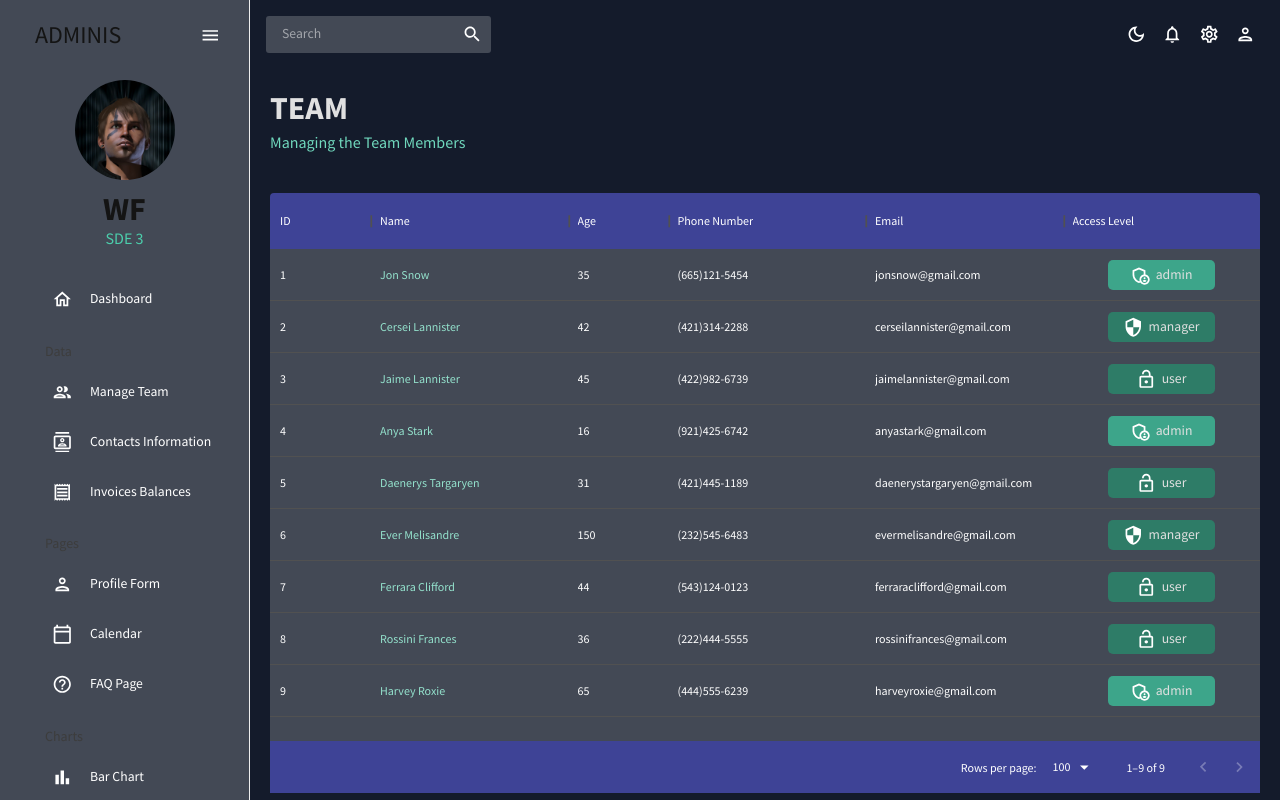
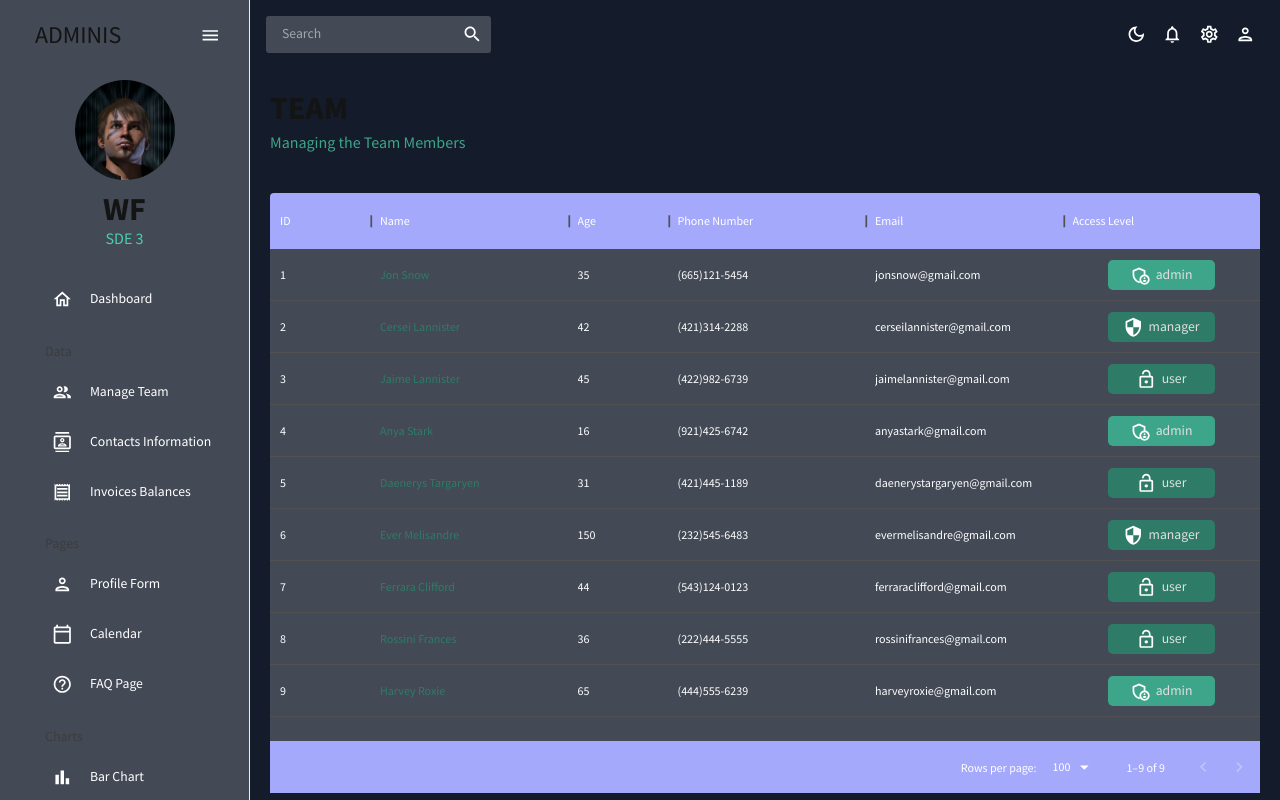
Before and after one commit to fallenreaper/sampleadminconsole, a Next.js app: page /team in a window 1280 px wide. Shown: the top 800 px of the page. Built offline with nearby package versions, Linux system fonts and the light colour scheme.

Commit message:
color tweak

```diff
--- a/components/header.tsx
+++ b/components/header.tsx
@@ -9,8 +9,8 @@ const Header = ( data: { title: string, subtitle: string}) => {
 
   return (
     <Box mb="30px">
-      <Typography variant="h2" color={colors.grey[100]} fontWeight="bold" sx={{mb: "5px"}}>{data.title.toUpperCase()}</Typography>
-      <Typography variant="h5" color={colors.greenAccent[400]}>{data.subtitle}</Typography>
+      <Typography variant="h2" color={colors.grey[900]} fontWeight="bold" sx={{mb: "5px"}}>{data.title.toUpperCase()}</Typography>
+      <Typography variant="h5" color={colors.greenAccent[600]}>{data.subtitle}</Typography>
     </Box>
   )
 }
--- a/pages/team.tsx
+++ b/pages/team.tsx
@@ -87,10 +87,10 @@ export default function Teams() {
             borderBottom: "none"
           },
           "& .name-column--cell": {
-            color: colors.greenAccent[300]
+            color: colors.greenAccent[700]
           },
           "& .MuiDataGrid-columnHeaders": {
-            backgroundColor: colors.blueAccent[700],
+            backgroundColor: colors.blueAccent[300],
             borderBottom: "none"
           },
           "& .MuiDataGrid-virtualScroller": {
@@ -98,7 +98,7 @@ export default function Teams() {
           },
           "& .MuiDataGrid-footerContainer": {
             borderTop: "none",
-            backgroundColor: colors.blueAccent[700]
+            backgroundColor: colors.blueAccent[300]
           }
         }}
       >
```
